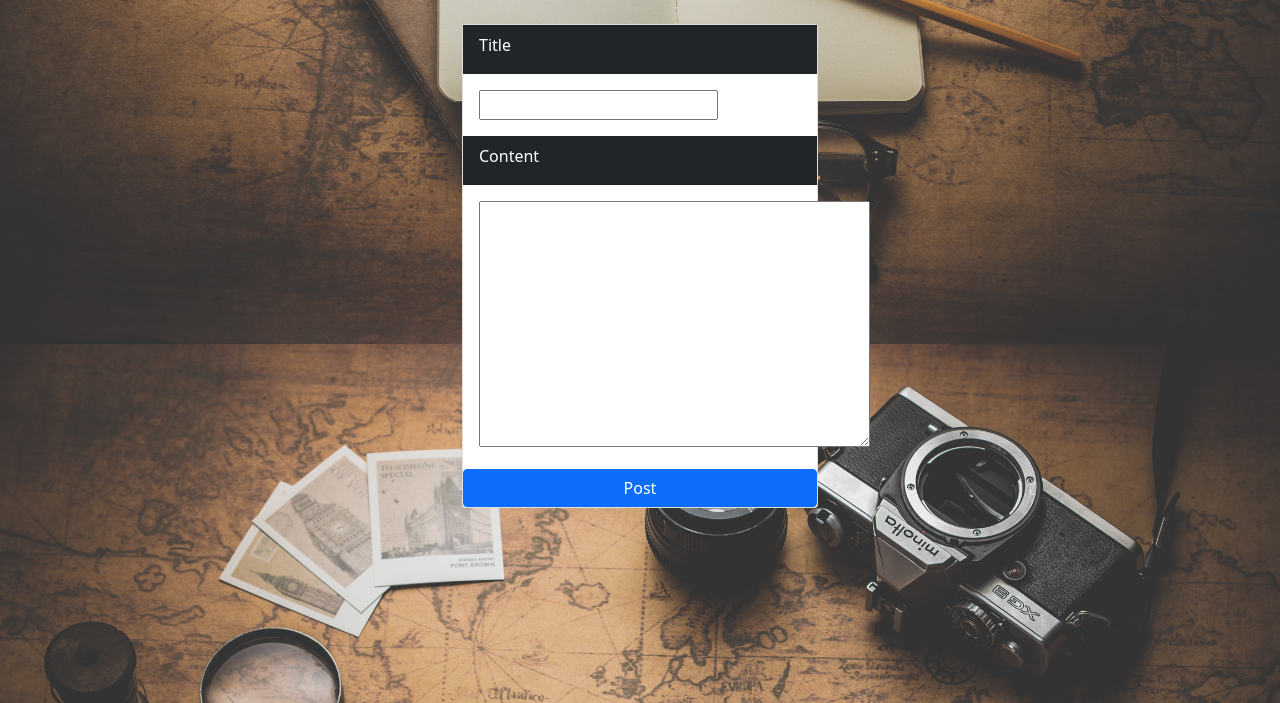
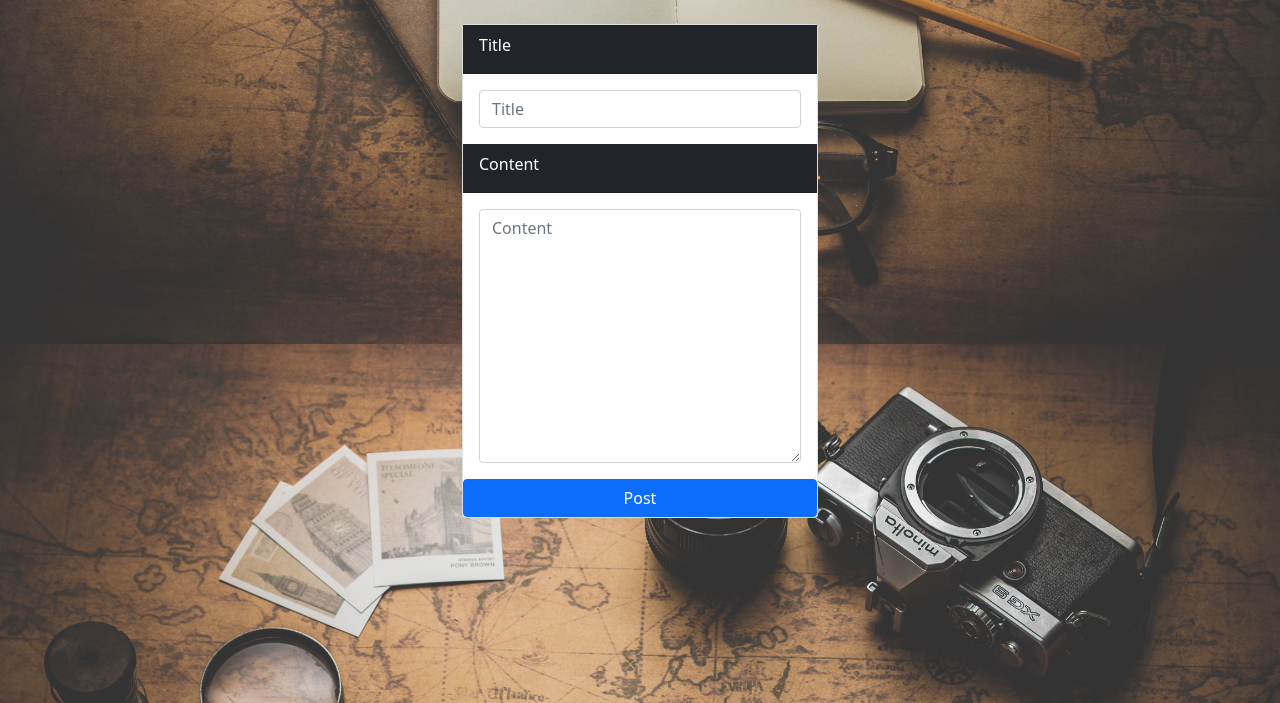
Before and after one commit to AbdAhmad/blog-website-django, a Django app: page /post/ in a window 1280 px wide. Shown: the part 56-759 px from the top of the page. Run offline with Django 3.2, Linux system fonts and the light colour scheme; a user stored in the database is signed in; some libraries are stand-ins or nearby versions.

Commit message:
added crispy forms

```diff
--- a/blog_app/forms.py
+++ b/blog_app/forms.py
@@ -2,8 +2,18 @@ from django import forms
 from django.contrib.auth.models import User
 from .models import Post, Profile
 from django.contrib.auth.forms import UserCreationForm
+from crispy_forms.helper import FormHelper
 
 class PostForm(forms.ModelForm):
+    helper = FormHelper()
+    helper.form_show_labels = False
+
+    title = forms.CharField(
+        widget=forms.TextInput(attrs={'placeholder': 'Title'})
+    )
+    content = forms.CharField(
+        widget=forms.Textarea(attrs={'placeholder': 'Content'})
+    )
 
     class Meta:
         model = Post
@@ -11,6 +21,7 @@ class PostForm(forms.ModelForm):
 
 class EditProfileForm(forms.ModelForm):
 
+
     class Meta:
         model = Profile
         fields = ['image', 'location', 'bio']
--- a/blog_app/models.py
+++ b/blog_app/models.py
@@ -13,7 +13,7 @@ class Post(models.Model):
 
 class Profile(models.Model):
     user = models.OneToOneField(User, on_delete=models.CASCADE)
-    image = models.ImageField(default='profile_pictures/default.png', upload_to=rename('profile_pictures'))
+    image = models.ImageField(default='profile_pictures/default.jpg', upload_to=rename('profile_pictures'))
     location = models.CharField(max_length=100, blank=True, null=True)
     bio = models.CharField(max_length=500, blank=True, null=True)
 
--- a/blog_app/templates/blog_app/post.html
+++ b/blog_app/templates/blog_app/post.html
@@ -1,4 +1,6 @@
 {% extends 'blog_app/base.html' %}
+{% load crispy_forms_tags %}
+{% crispy post post.helper %}
 
 {% block content %}
     <div class="container">
@@ -20,7 +22,7 @@
                             </div>
                         </div>
                         <div class="card-body">
-                            {{ post.title }}
+                                {{ post.title|as_crispy_field }}
                         </div>
                         <div class="card-header text-white bg-dark">
                             <div class="card-title">
@@ -28,7 +30,7 @@
                             </div>
                         </div>
                         <div class="card-body">
-                            {{ post.content }}
+                                {{ post.content|as_crispy_field }}
                         </div>
                     <div class="d-grid gap-2">
                         <button class="btn btn-primary" type="submit">Post</button>
@@ -38,4 +40,9 @@
             </div>
         </div>
     </div>
+    <style>
+        .asteriskField {
+            display: none;
+        }
+    </style>
 {% endblock %}
--- a/my_blog/settings.py
+++ b/my_blog/settings.py
@@ -38,6 +38,7 @@ INSTALLED_APPS = [
     'django.contrib.messages',
     'django.contrib.staticfiles',
     'blog_app.apps.BlogAppConfig',
+    'crispy_forms'
 ]
 
 MIDDLEWARE = [
@@ -120,6 +121,9 @@ USE_TZ = True
 
 STATIC_URL = '/static/'
 
+
+CRISPY_TEMPLATE_PACK = 'bootstrap4'
+
 STATICFILES_DIRS = (
     BASE_DIR / 'static',
 )
```
Also changed, not shown: blog_app/templates/blog_app/edit_profile.html (+7 -9 lines), blog_app/templates/blog_app/read_post.html (+8 -2 lines), db.sqlite3. Lines whose indentation alone changed are shown as unchanged.
